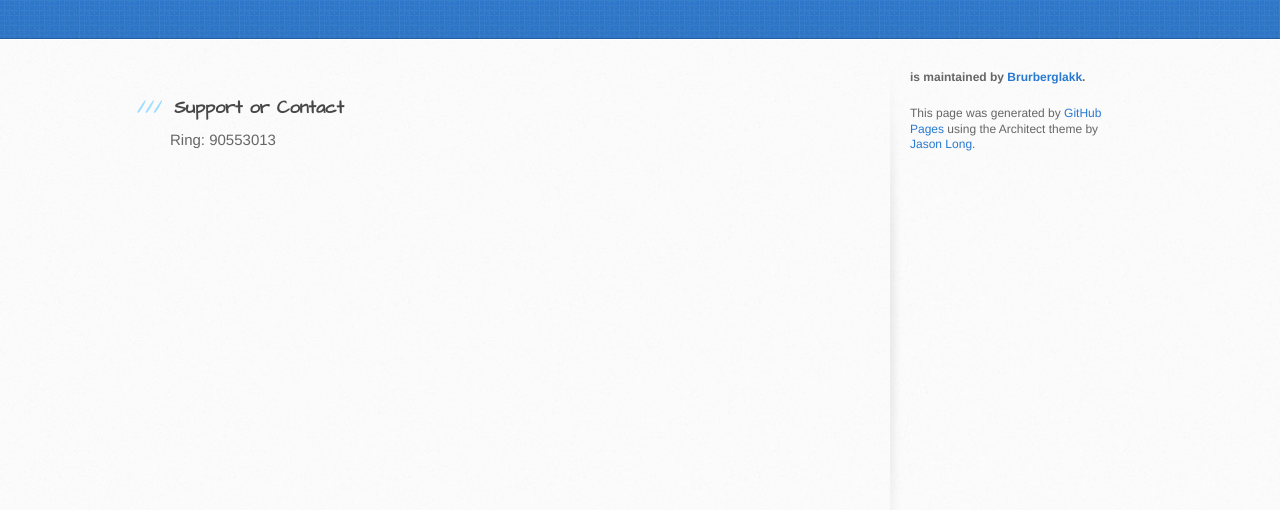
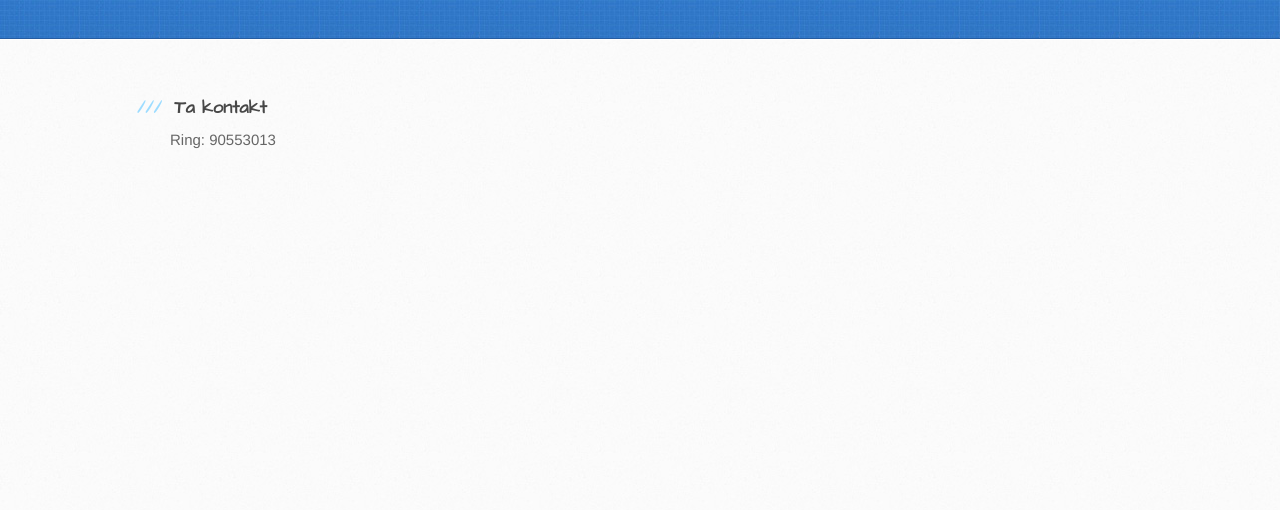
Before and after one commit to Brurberglakk/lakk, a plain HTML site: page index.html in a window 1280 px wide. Shown: the part 200-710 px from the top of the page. Drawn offline with Linux system fonts and the light colour scheme.

Commit message:
update
removed sidebar

```diff
--- a/index.html
+++ b/index.html
@@ -29,17 +29,11 @@
 
 
 <h3>
-<a id="support-or-contact" class="anchor" href="#support-or-contact" aria-hidden="true"><span aria-hidden="true" class="octicon octicon-link"></span></a>Support or Contact</h3>
+<a id="support-or-contact" class="anchor" href="#support-or-contact" aria-hidden="true"><span aria-hidden="true" class="octicon octicon-link"></span></a>Ta kontakt</h3>
 
 <p>Ring: 90553013</p>
         </section>
 
-        <aside id="sidebar">
-
-          <p class="repo-owner"><a href="https://github.com/Brurberglakk/lakk"></a> is maintained by <a href="https://github.com/Brurberglakk">Brurberglakk</a>.</p>
-
-          <p>This page was generated by <a href="https://pages.github.com">GitHub Pages</a> using the Architect theme by <a href="https://twitter.com/jasonlong">Jason Long</a>.</p>
-        </aside>
       </div>
     </div>
 
```
